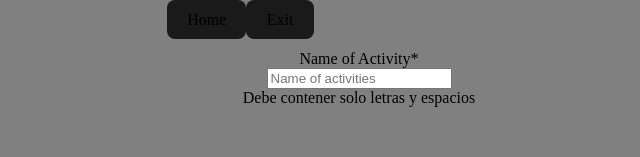
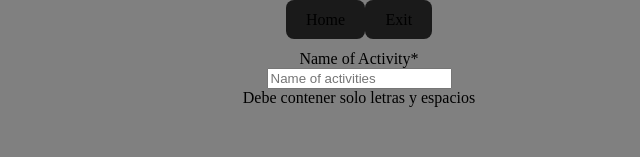
Before and after one commit to MartinGarciaHervas/Proyecto-Individual-Countries, a React (Vite) app in the folder client/: page /form in a window 1280 px wide. Shown: the top 157 px of the page, without its empty margins (281-921 px from the left). Built offline with nearby package versions, Linux system fonts and the light colour scheme; no server answers.

Commit message:
NavBar Centrada

```diff
--- a/client/src/components/navBar/navBar.module.css
+++ b/client/src/components/navBar/navBar.module.css
@@ -2,6 +2,5 @@
     position: absolute;
     display: flex;
     justify-content: center;
-    margin-left: 35vw;
-    margin-top: 0;
+    width: 100vw;
 }
```
